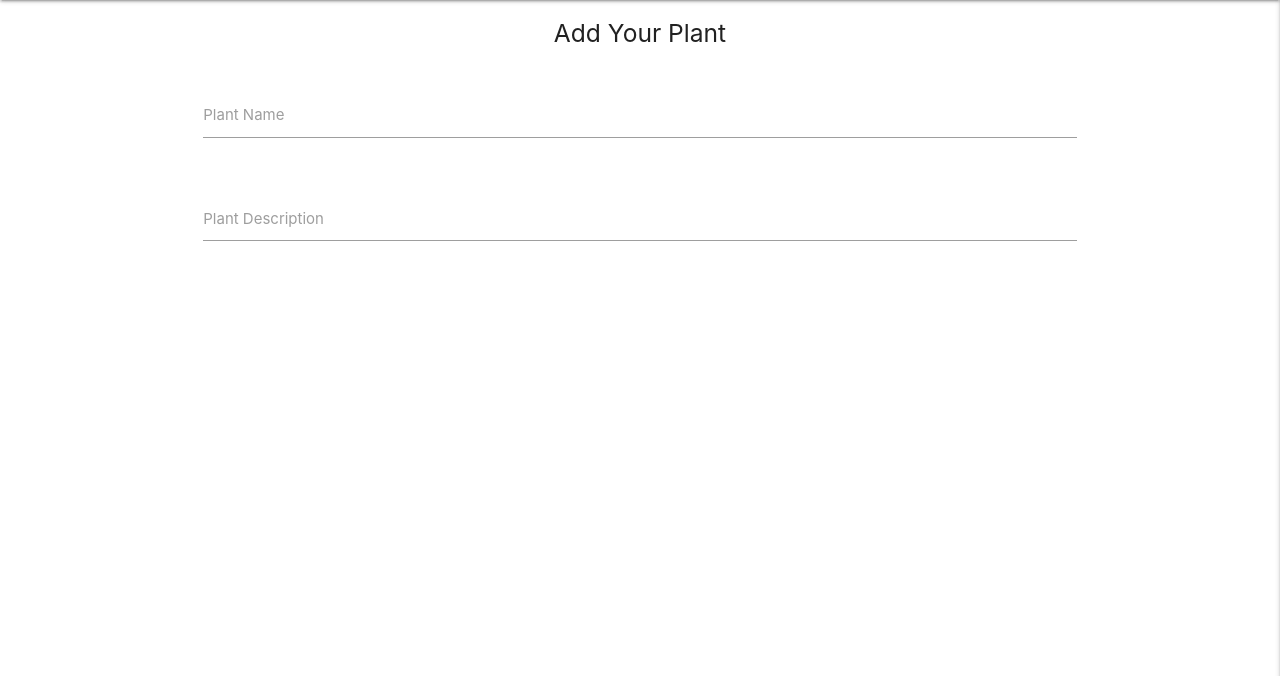
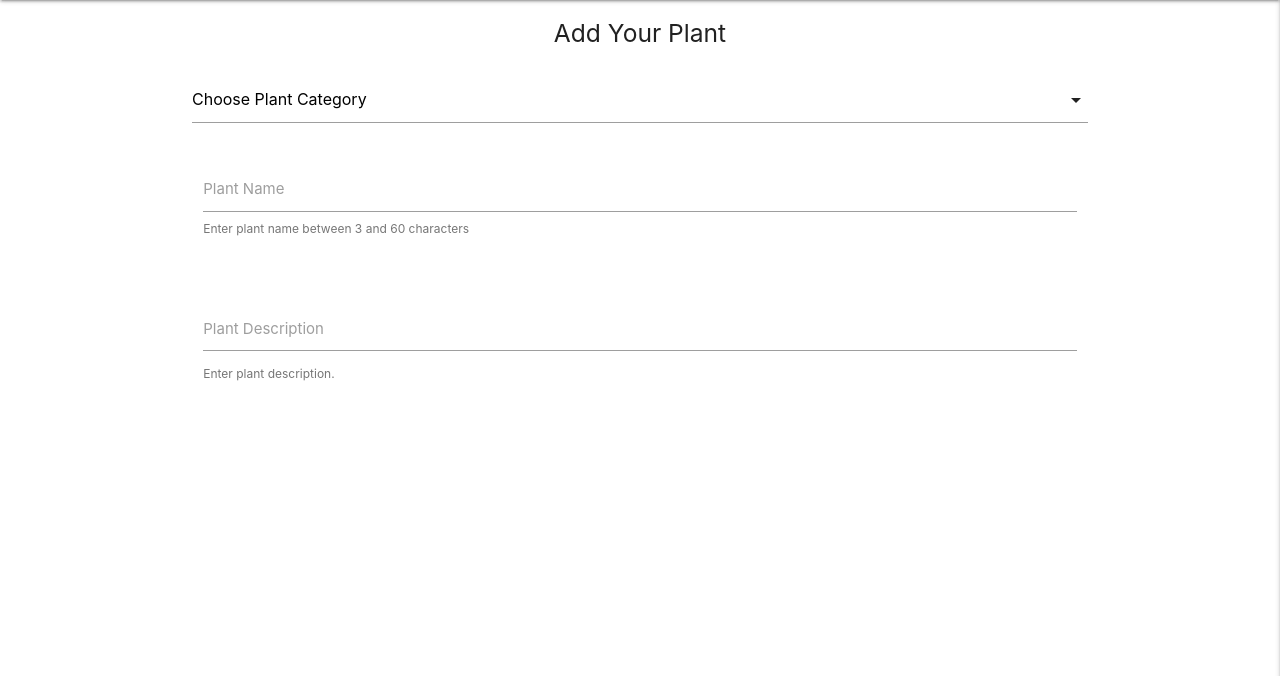
Before and after one commit to madatoo/plantarium-ms3, a Flask app: page /add_plant in a window 1280 px wide. Shown: the part 64-740 px from the top of the page. Run offline with Flask 2, Linux system fonts and the light colour scheme; data that the repository does not hold is empty; some libraries are stand-ins or nearby versions.

Commit message:
add categories dropdown to the add form

```diff
--- a/app.py
+++ b/app.py
@@ -25,8 +25,8 @@ def index():
 @app.route("/")
 @app.route("/add_plant")
 def add_plant():
-    add_plant = mongo.db.plants.find()
-    return render_template("add_plant.html", add_plant=add_plant)
+    categories = mongo.db.plants.find().sort("category_name", 1)
+    return render_template("add_plant.html", categories=categories)
 
 
 @app.route("/")
--- a/static/js/script.js
+++ b/static/js/script.js
@@ -1,8 +1,17 @@
 $(document).ready(function(){
-    $('.sidenav').sidenav({edge:"right"});//sidenavbar inititialization
-    $(document).ready(function(){//carousel
-      $('#carousel-auto').carousel({fullWidth: true});
-  setInterval(function() {
-    $('#carousel-auto').carousel('next');
-  }, 1800);
-  })});
+    //sidenavbar inititialization
+    $('.sidenav').sidenav({edge:"right"});
+    //carousel
+    $('#carousel-auto').carousel({fullWidth: true});
+      setInterval(function() {
+      $('#carousel-auto').carousel('next');
+    }, 1800);
+    //add plant form
+    $('select').formSelect();
+    $('input#plant_name, textarea#plant_description').characterCounter();
+    $('#plant_description').val('');
+      M.textareaAutoResize($('#plant_description'));
+
+
+
+});
--- a/templates/add_plant.html
+++ b/templates/add_plant.html
@@ -8,19 +8,40 @@
     </div>
     <!--add plant form-->
     <div class="row">
-        <form class="col s12">
+        <form class="col s12" method="POST" action="">
+            <!--plant_category-->
+            <div class="row">
+                <select id="plant_category" class="validate" name="plant_category" required>
+                    <option value="" disabled selected>Choose Plant Category</option>
+                    {% for category in categories %}
+                        <option value="{{ category.plant_category }}">
+                            {{ category.plant_category }}</option>
+                    {% endfor %}
+                </select>
+                <label for="plant_category">Plant Category</label>
+            </div>
+            <!--plant_img-->
+            <!--plant_name-->
             <div class="row">
                 <div class="input-field col s12">
-                    <input id="add_plant_input" type="text" data-length="100">
-                    <label for="input_text">Plant Name</label>
+                    <input class="validate" id="plant_name" name="plant_name" type="text"
+                    minlength="3" maxlength="60" required>
+                    <label for="plant_name">Plant Name</label>
+                    <span class="helper-text" data-error="Please enter correct name." data-success="Correct Name.">Enter plant name between 3 and 60 characters</span>
                 </div>
             </div>
+            <!--plant_description-->
             <div class="row">
                 <div class="input-field col s12">
-                    <textarea id="textarea2" class="materialize-textarea" data-length="2500"></textarea>
-                    <label for="textarea2">Plant Description</label>
+                    <textarea id="plant_description" class="materialize-textarea" name="plant_description" data-length="2500" required ></textarea>
+                    <label for="plant_description">Plant Description</label>
+                    <span class="helper-text" data-error="Please enter correct name." data-success="Correct Name.">Enter plant description.</span>
                 </div>
             </div>
+            <!--plant_place sun/shade etc.-->
+            <!--plant_tips-->
+            <!--plant_more_info-->
+            <!--plant_notes-->
         </form>
     </div>
 </div>
```
